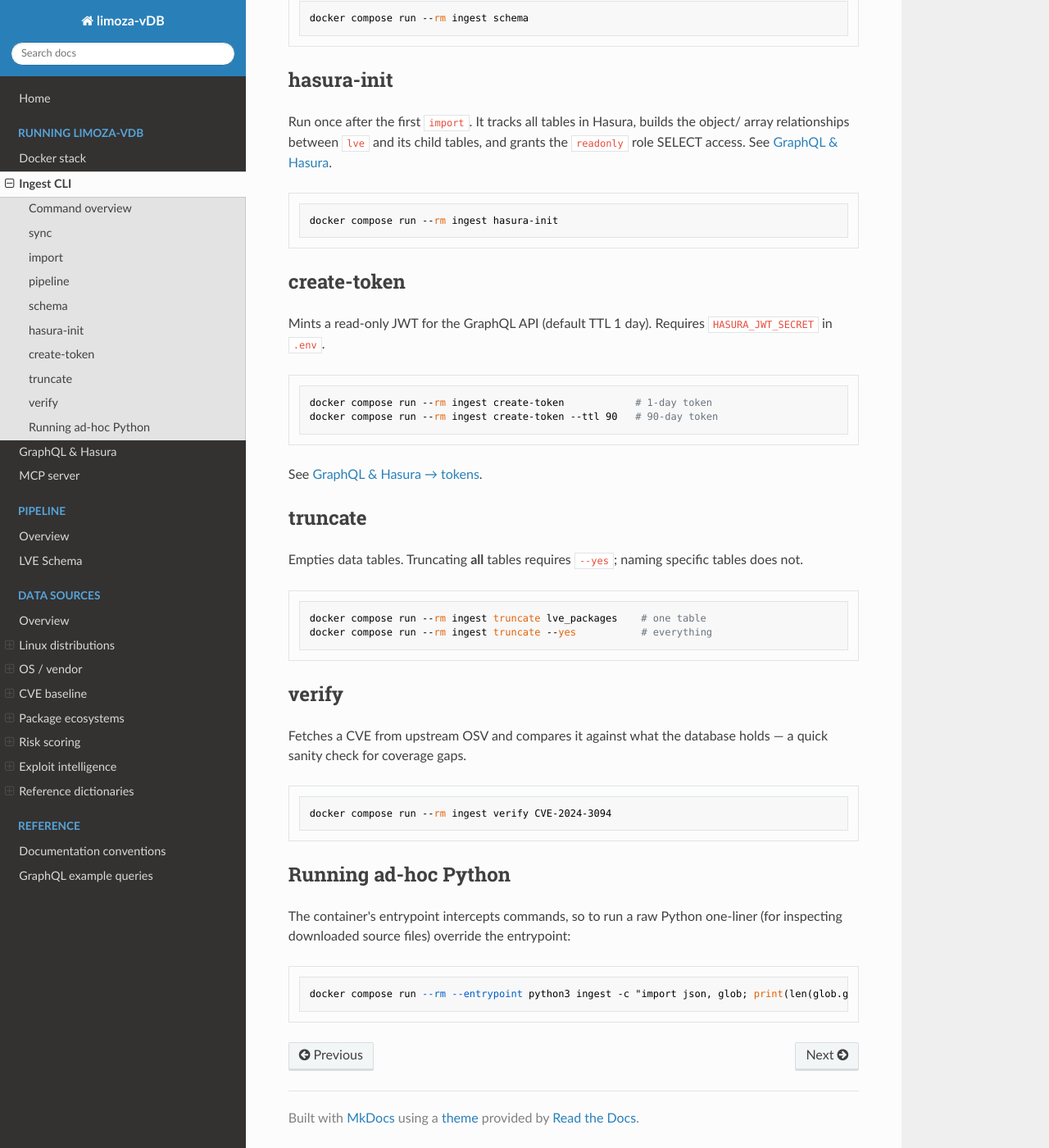
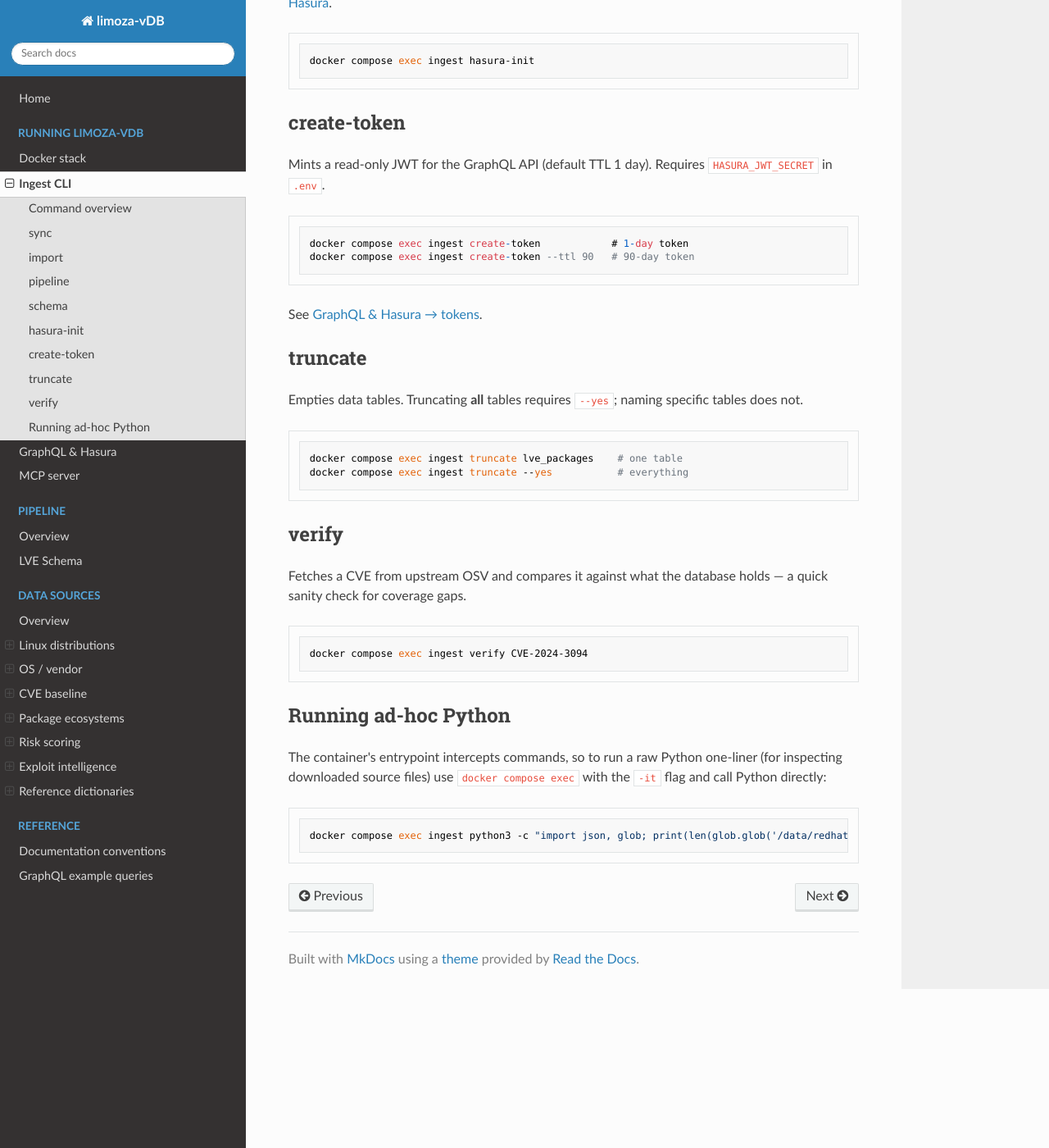
Before and after one commit to Limozacloud/limoza-vDB, an MkDocs documentation site: the page built from docs/running/cli.md, in a window 1280 px wide and 1400 px high, scrolled down 2203 px. Shown: the whole window at 82% size. Built offline with MkDocs 1.6.1, drawn with Linux system fonts in a browser that asks for light colours; nearby versions of some CDN libraries; some of the changed text lies outside the part shown.

Commit message:
refactor: switch ingest to persistent service, ofelia to job-exec
- ingest runs idle (sleep infinity) instead of per-job containers
- ofelia uses job-exec instead of job-run — no volumes/env in ofelia.ini
- schedule.json: fix suse_vex → suse sync target
- docs: update all docker compose run --rm → exec

````diff
--- a/docs/running/cli.md
+++ b/docs/running/cli.md
@@ -1,11 +1,10 @@
 # Ingest CLI
 
-All operations run through the `ingest` container. Because it sits behind a Compose
-profile, you invoke it one command at a time with `docker compose run --rm ingest …`
-(`--rm` removes the throwaway container afterwards):
+All operations run through the `ingest` container, which runs continuously as an idle
+service. Use `docker compose exec ingest …` to run commands inside it:
 
 ```bash
-docker compose run --rm ingest <command> [args]
+docker compose exec ingest <command> [args]
 ```
 
 Running `ingest` with no command prints the built-in help.
@@ -29,9 +28,9 @@
 `import`. Each source has its own target; `sync all` fetches everything.
 
 ```bash
-docker compose run --rm ingest sync redhat
-docker compose run --rm ingest sync nvd epss cisa_kev      # several at once
-docker compose run --rm ingest sync all
+docker compose exec ingest sync redhat
+docker compose exec ingest sync nvd epss cisa_kev      # several at once
+docker compose exec ingest sync all
 ```
 
 Sources support incremental sync where the upstream allows it (checkpoints / change
@@ -45,9 +44,9 @@
 that the matching `sync` has been done and skips with a hint if not.
 
 ```bash
-docker compose run --rm ingest import redhat
-docker compose run --rm ingest import nvd redhat suse ubuntu
-docker compose run --rm ingest import all
+docker compose exec ingest import redhat
+docker compose exec ingest import nvd redhat suse ubuntu
+docker compose exec ingest import all
 ```
 
 Import order does **not** matter — the schema is order-independent, and only NVD writes
@@ -58,25 +57,18 @@
 testing a mapping:
 
 ```bash
-docker compose run --rm ingest import nvd redhat suse --cve CVE-2024-3094
+docker compose exec ingest import nvd redhat suse --cve CVE-2024-3094
 ```
 
 ## pipeline
 
 Runs a `sync` followed by an `import` for a job defined in `config/schedule.json`.
-Two jobs ship by default:
-
-| Job | Contents |
-|-----|----------|
-| `daily` | NVD, the distro sources, Microsoft, and the scoring sources (EPSS/KEV/SSVC/BSI/Nuclei) |
-| `weekly` | The heavier exploit-intel / ecosystem sources (Exploit-DB, Metasploit, PoC-in-GitHub, GHSA, OSV) |
 
 ```bash
-docker compose run --rm ingest pipeline daily
-docker compose run --rm ingest pipeline weekly
+docker compose exec ingest pipeline daily
 ```
 
-The `ofelia` service runs these automatically on a cron schedule (`config/ofelia.ini`).
+The `ofelia` service runs this automatically at 02:30 every night (`config/ofelia.ini`).
 
 ## schema
 
@@ -85,7 +77,7 @@
 importing data.
 
 ```bash
-docker compose run --rm ingest schema
+docker compose exec ingest schema
 ```
 
 ## hasura-init
@@ -95,7 +87,7 @@
 SELECT access. See [GraphQL & Hasura](graphql.md).
 
 ```bash
-docker compose run --rm ingest hasura-init
+docker compose exec ingest hasura-init
 ```
 
 ## create-token
@@ -104,8 +96,8 @@
 `HASURA_JWT_SECRET` in `.env`.
 
 ```bash
-docker compose run --rm ingest create-token            # 1-day token
-docker compose run --rm ingest create-token --ttl 90   # 90-day token
+docker compose exec ingest create-token            # 1-day token
+docker compose exec ingest create-token --ttl 90   # 90-day token
 ```
 
 See [GraphQL & Hasura → tokens](graphql.md#read-only-tokens).
@@ -116,8 +108,8 @@
 does not.
 
 ```bash
-docker compose run --rm ingest truncate lve_packages    # one table
-docker compose run --rm ingest truncate --yes           # everything
+docker compose exec ingest truncate lve_packages    # one table
+docker compose exec ingest truncate --yes           # everything
 ```
 
 ## verify
@@ -126,14 +118,15 @@
 quick sanity check for coverage gaps.
 
 ```bash
-docker compose run --rm ingest verify CVE-2024-3094
+docker compose exec ingest verify CVE-2024-3094
 ```
 
 ## Running ad-hoc Python
 
 The container's entrypoint intercepts commands, so to run a raw Python one-liner (for
-inspecting downloaded source files) override the entrypoint:
+inspecting downloaded source files) use `docker compose exec` with the `-it` flag and
+call Python directly:
 
 ```bash
-docker compose run --rm --entrypoint python3 ingest -c "import json, glob; print(len(glob.glob('/data/redhat/**/*.json', recursive=True)))"
+docker compose exec ingest python3 -c "import json, glob; print(len(glob.glob('/data/redhat/**/*.json', recursive=True)))"
 ```
````
Also changed, not shown: README.md (+6 -6 lines), docs/running/docker.md (+9 -10 lines), docs/running/graphql.md (+2 -2 lines), 2 other files.
